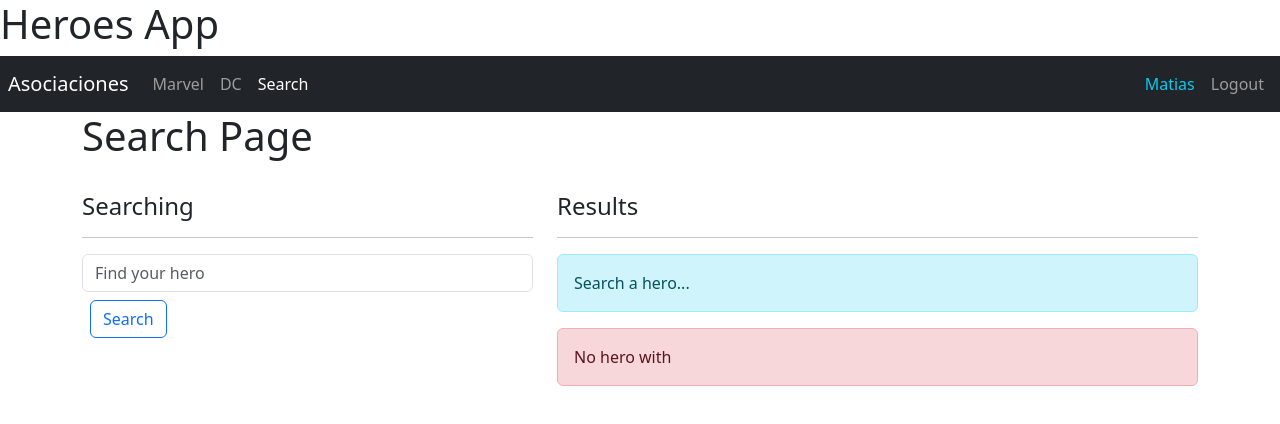
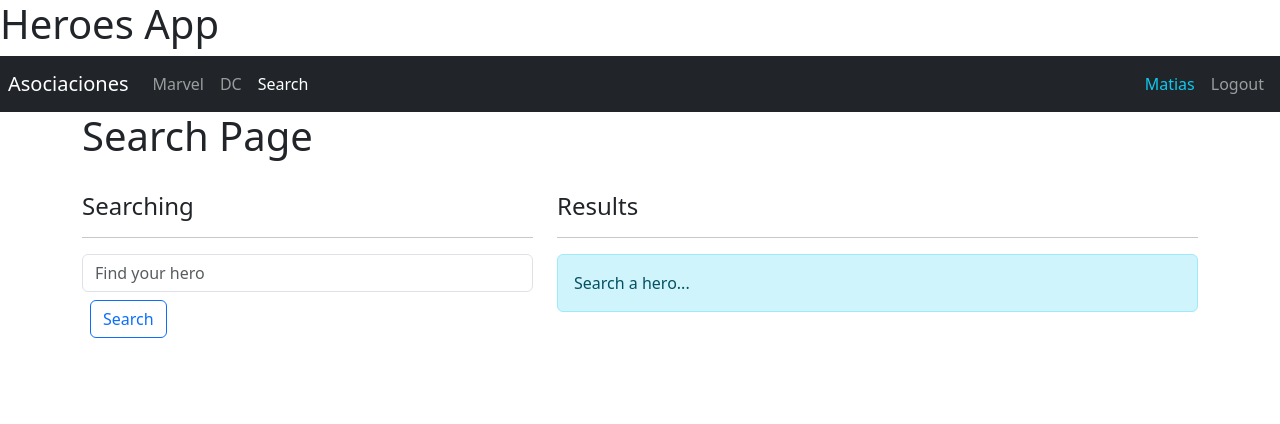
Before and after one commit to MatiasCasco/HeroApp, a React (Vite) app: page /search in a window 1280 px wide. Shown: the top 424 px of the page. Built offline with nearby package versions, Linux system fonts and the light colour scheme.

Commit message:
Se agrego la iteraccion que faltaba segun la busqueda

```diff
--- a/src/heroes/pages/SearchPage.jsx
+++ b/src/heroes/pages/SearchPage.jsx
@@ -19,11 +19,11 @@ export const SearchPage = () => {
 
     const onSearchSubmit = (e) => {
         e.preventDefault();
-        if ( searchText.trim().length <= 1 ) return;
+        /*if ( searchText.trim().length <= 1 ) return;*/
         console.log(searchText);
         navigate(`?q=${searchText}`);
 
-        onResetForm();
+      /*onResetForm();*/
     }
 
     return (
@@ -55,14 +55,21 @@ export const SearchPage = () => {
                 <div className="col-7">
                     <h4>Results</h4>
                     <hr/>
-                    <div className="alert alert-info">
-                        Search a hero...
-                    </div>
+                    {
+                        q === ''?
+                            <div className="alert alert-info">
+                                 Search a hero...
+                            </div>
+                            : heroes.length === 0 &&  (
+                                <div className="alert alert-danger">
+                                    No hero with <b>{q}</b>
+                                </div>
+                        )
+                     }
 
 
-                    <div className="alert alert-danger">
-                        No hero with <b>{q}</b>
-                    </div>
+
+
 
                     {
                         heroes.map(hero => (
```
